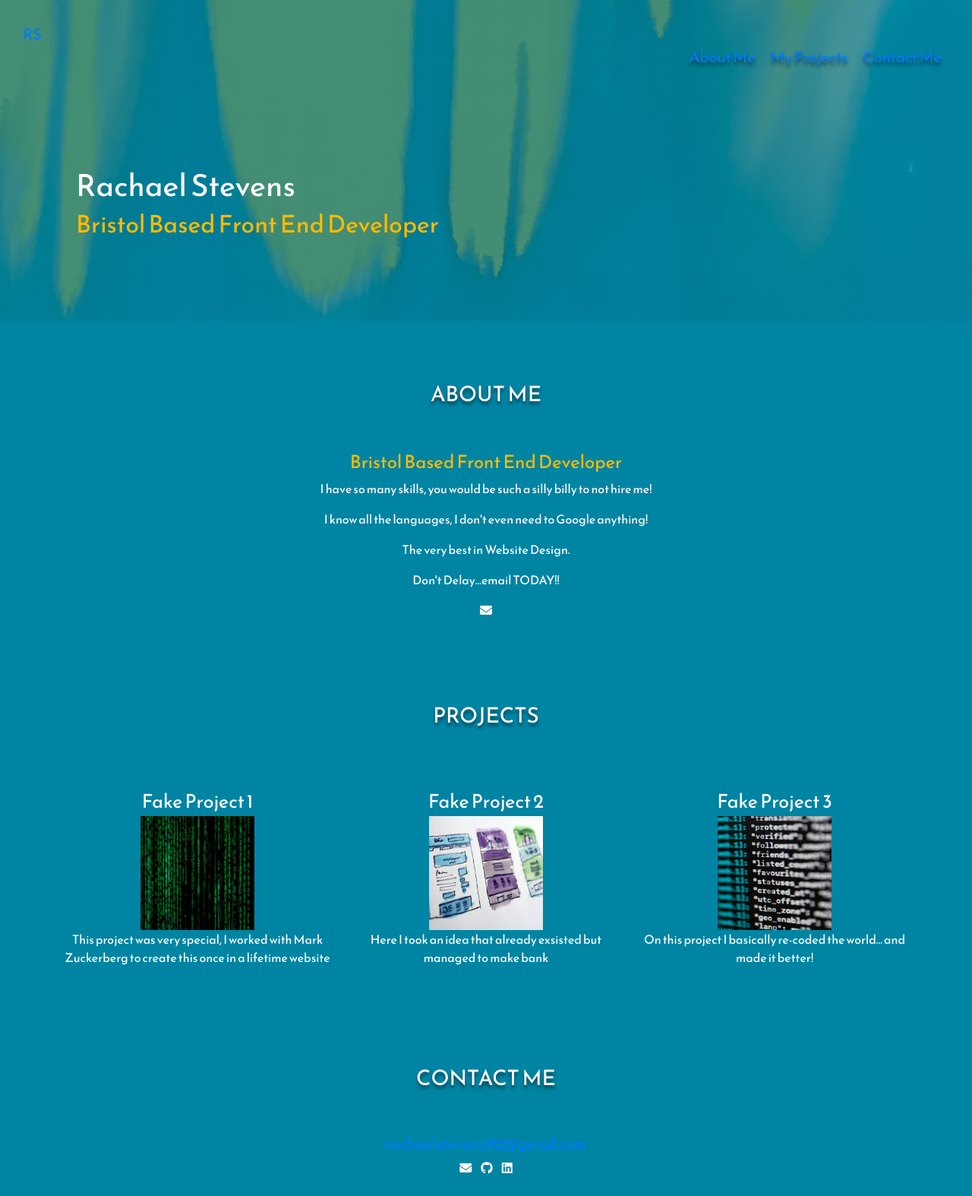
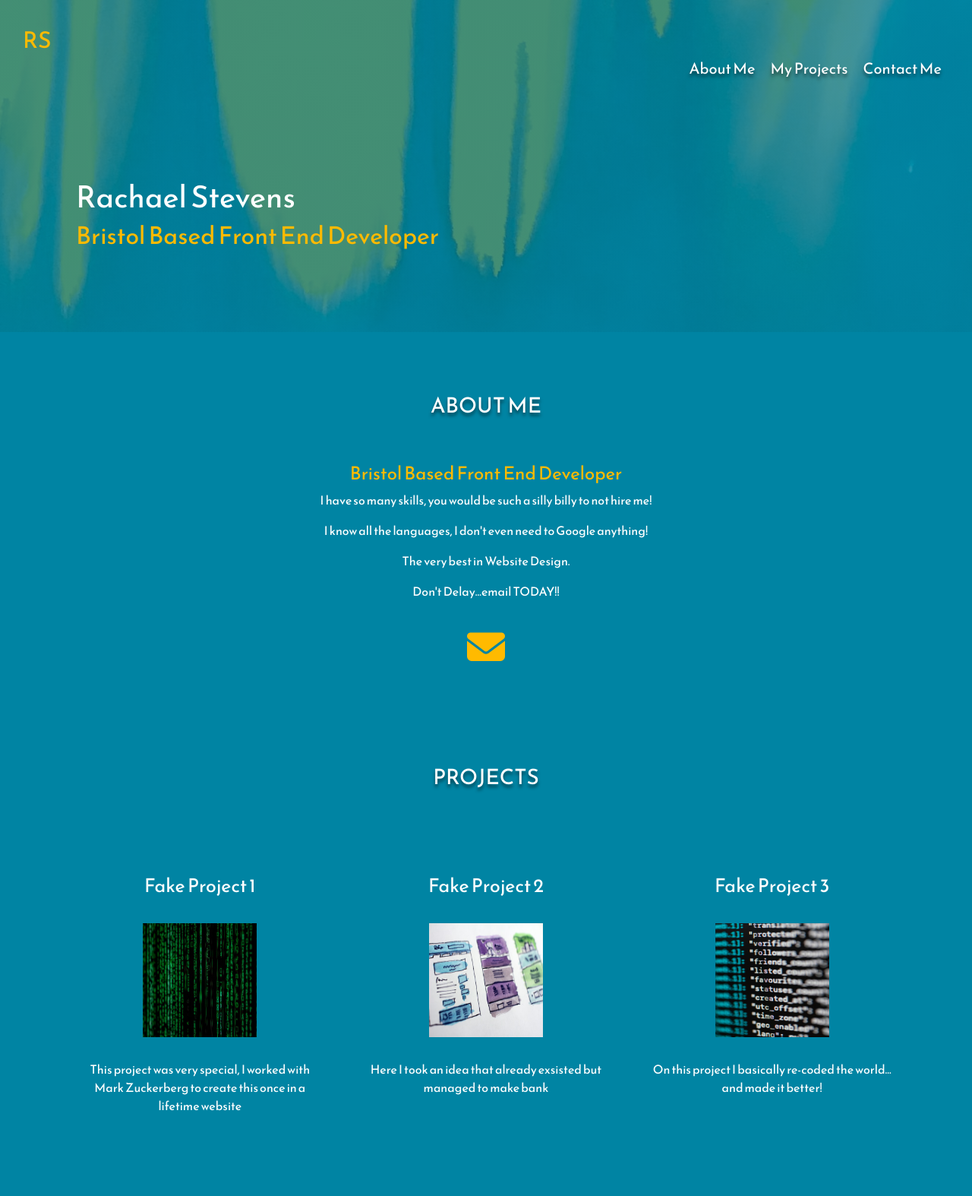
Before and after one commit to rstevens92/portfolio-project, a plain HTML site: page index.html in a window 1280 px wide. Shown: the top 1574 px of the page at 76% size. Drawn offline with nearby package versions, Linux system fonts and the light colour scheme.

Commit message:
added styling to bootstrap grid and colouring to the link words and images

```diff
--- a/_components.scss
+++ b/_components.scss
@@ -1,7 +1,12 @@
 .navigation{
     font-size: 20px;
 
-    .navigation__bar{
+    .navigation__home-title{
+        color: $color-secondary;
+        font-size: 30px;
+    }
+
+    .navigation__link{
         color: $color-white;
         text-shadow: 0px 4px 4px rgba(0, 0, 0, 0.5);
     }
@@ -34,10 +39,10 @@
             color: $color-secondary;
           }
 
-        &--icon-link {
-            size: 20px;
-            padding: 5px;
-
+        .section--icon-link {
+            padding: 20px;
+            color: $color-secondary;
+            font-size: 50px;
         }
 
         .section__project-header {
@@ -49,9 +54,11 @@
             height: 150px;
         }
 
+
+        .section--email-link {
+            color: $color-secondary;
+            font-size: 30px;
+        }
+
     }
 }
-
-.fas .fa-envelope {
-    width: 50px;
-}
--- a/_layout.scss
+++ b/_layout.scss
@@ -14,8 +14,16 @@
 
 .section {
     padding: 30px;
+
+    .container {
+    padding: 20px;
+    }
+
+    .section__project-header {
+        padding: 30px;
+    }
+
+    .section__project-text {
+        padding: 30px;
+    }
 }
-
-.container {
-    padding: 20px;
-}
--- a/index.html
+++ b/index.html
@@ -19,11 +19,11 @@
     <div class="background"></div>
 
     <nav class="navigation">
-            <div class="navigation__home-title"><a href=".navigation">RS</a></div>
+            <div><a class="navigation__home-title" href="#">RS</a></div>
         <div class="navigation__bar">
-            <div class="navigation__link"><a href="#about-me">About Me</a></div>
-            <div class="navigation__link"><a href="#projects">My Projects</a></div>
-            <div class="navigation__link"><a href="#contact-me">Contact Me</a></div>
+            <div><a class="navigation__link" href="#about-me">About Me</a></div>
+            <div><a class="navigation__link" href="#projects">My Projects</a></div>
+            <div><a class="navigation__link" href="#contact-me">Contact Me</a></div>
         </div>
     </nav>
 
@@ -41,7 +41,7 @@
             <p class="section__text">I know all the languages, I don't even need to Google anything!</p>
             <p class="section__text">The very best in Website Design.</p>
             <p class="section__text">Don't Delay...email TODAY!!</p>
-            <a class="section--icon-link" href="mailto:rachaelstevens92@gmail.com"><i class="fas fa-envelope"></i></a>
+            <a class="section--icon-link" href="mailto:rachaelstevens92@gmail.com"><i class="fas fa-envelope section--icon-link"></i></a>
         </section>
 
         <section class="section" id="projects">
@@ -53,9 +53,9 @@
                     <div class="col-4 section__project-header">Fake Project 3</div>
                 </div>
                 <div class="row">
-                    <div class="col-4"><a href="https://www.facebook.com/" target="blank"><img class=" section__project-images" src="./images/fake-project-1.jpg" alt="project preview"></a></div>
-                    <div class="col-4"><a href="https://www.google.com/" target="blank"><img class=" section__project-images" src="./images/fake-project-2.jpg" alt="project preview"></a></div>
-                    <div class="col-4"><a href="https://www.amazon.com" target="blank"><img class=" section__project-images" src="./images/fake-project-3.jpg" alt="project preview"></a></div>
+                    <div class="col-4"><a href="https://www.facebook.com/" target="blank"><img class="section__project-images" src="./images/fake-project-1.jpg" alt="project preview"></a></div>
+                    <div class="col-4"><a href="https://www.google.com/" target="blank"><img class="section__project-images" src="./images/fake-project-2.jpg" alt="project preview"></a></div>
+                    <div class="col-4"><a href="https://www.amazon.com" target="blank"><img class="section__project-images" src="./images/fake-project-3.jpg" alt="project preview"></a></div>
                 </div>
                 <div class="row">
                     <div class="col-4 section__project-text">This project was very special, I worked with Mark Zuckerberg to create this once in a lifetime website</div>
@@ -67,10 +67,10 @@
 
         <section class="section" id="contact-me">
             <h3 class="section__header">CONTACT ME</h3>
-            <h5 class="section--email-link"><a href="mailto:rachaelstevens@gmail.com" target="blank">rachaelstevens92@gmail.com</a></h5>
-            <a class="section--icon-link" href="mailto:rachaelstevens@gmail.com" target="blank"><i class="fas fa-envelope"></i></a>
-            <a class="section--icon-link" href="https://github.com/rstevens92" target="blank"><i class="fab fa-github"></i></a>
-            <a class="section--icon-link" href="https://uk.linkedin.com/" target="blank"><i class="fab fa-linkedin"></i></a>
+            <h5><a class="section--email-link" href="mailto:rachaelstevens@gmail.com" target="blank">rachaelstevens92@gmail.com</a></h5>
+            <a class="section--icon-link" href="mailto:rachaelstevens@gmail.com" target="blank"><i class="fas fa-envelope section--icon-link"></i></a>
+            <a class="section--icon-link" href="https://github.com/rstevens92" target="blank"><i class="fab fa-github section--icon-link"></i></a>
+            <a class="section--icon-link" href="https://uk.linkedin.com/" target="blank"><i class="fab fa-linkedin section--icon-link"></i></a>
         </section>
     </main>
 
```
Also changed, not shown: styles.css.
